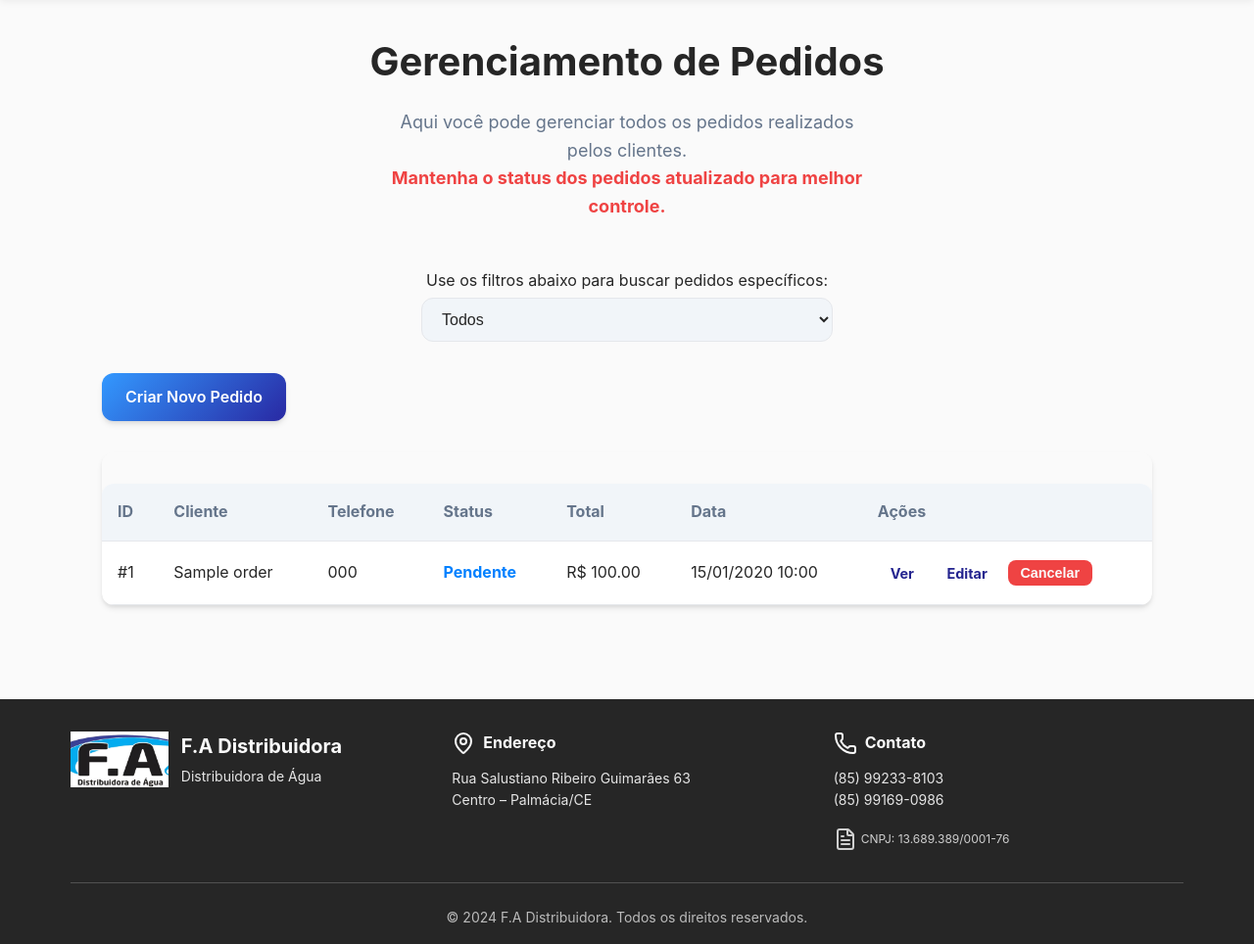
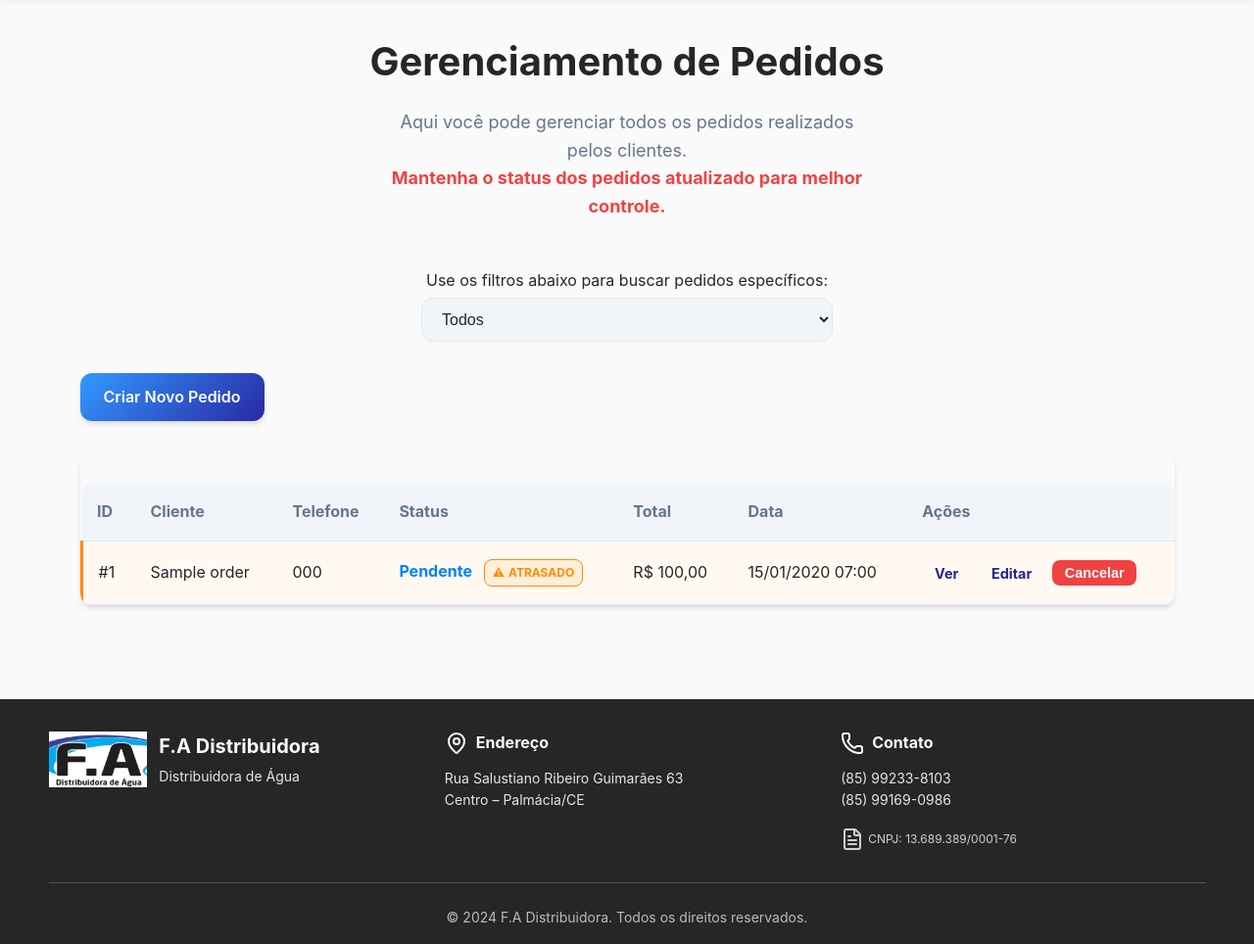
Before and after one commit to Kauanrodrigues01/delivery-agua, a Django app: page /dashboard/orders/ in a window 1280 px wide. Shown: the part 134-1098 px from the top of the page at 98% size. Run offline with Django 5.2, Linux system fonts and the light colour scheme; a user stored in the database is signed in; tables that the repository leaves empty hold one stand-in row (values such as "Sample post").

Commit message:
feat: implement late order detection and cancellation system
- Add is_late property to Order model with 25-minute threshold
- Replace order deletion with cancellation functionality
- Add visual indicators for late orders across dashboard templates
- Implement late order filter and metrics tracking
- Fix timezone configuration for accurate time calculations
- Refactor inline CSS to component-specific styles
- Add late order alerts and animations in dashboard
- Update order management views with cancel functionality

BREAKING CHANGE: Order deletion replaced with status-based cancellation

```diff
--- a/app/settings.py
+++ b/app/settings.py
@@ -141,9 +141,9 @@ AUTH_PASSWORD_VALIDATORS = [
 # Internationalization
 # https://docs.djangoproject.com/en/5.2/topics/i18n/
 
-LANGUAGE_CODE = "en-us"
+LANGUAGE_CODE = config("LANGUAGE_CODE", default="pt-br")
 
-TIME_ZONE = "UTC"
+TIME_ZONE = config("TIME_ZONE", default="America/Sao_Paulo")
 
 USE_I18N = True
 
--- a/checkout/models.py
+++ b/checkout/models.py
@@ -1,4 +1,7 @@
+from datetime import timedelta
+
 from django.db import models
+from django.utils import timezone
 
 from products.models import Product
 
@@ -22,6 +25,11 @@ class Order(models.Model):
     def total_price(self):
         return sum(item.quantity * item.product.price for item in self.items.all())
 
+    @property
+    def is_late(self):
+        elapsed_time = timezone.now() - self.created_at
+        return (elapsed_time > timedelta(minutes=25)) and self.status == "pending"
+
     class Meta:
         verbose_name = "Pedido"
         verbose_name_plural = "Pedidos"
--- a/dashboard/templates/dashboard/order_list.html
+++ b/dashboard/templates/dashboard/order_list.html
@@ -8,6 +8,10 @@
 <link rel="stylesheet" href="{% static 'global/buttons-default-style.css' %}">
 
 <style>
+    .container {
+        max-width: 1245px;
+    }
+
     .warning {
         color: var(--destructive);
         font-weight: bold;
@@ -44,6 +48,31 @@
     .order-cancelled {
         color: #dc3545;
         font-weight: bold;
+    }
+
+    .order-late {
+        color: #ff8c00;
+        font-weight: bold;
+        animation: pulse 2s infinite;
+    }
+
+    .late-indicator {
+        display: inline-flex;
+        align-items: center;
+        margin-left: 0.5rem;
+        padding: 0.2rem 0.5rem;
+        background: rgba(255, 140, 0, 0.1);
+        border: 1px solid #ff8c00;
+        border-radius: var(--radius-sm);
+        font-size: 0.75rem;
+        font-weight: bold;
+        color: #ff8c00;
+        animation: pulse 2s infinite;
+    }
+
+    .late-indicator::before {
+        content: "⚠";
+        margin-right: 0.25rem;
     }
 
     .orders-table {
@@ -112,6 +141,10 @@
         font-weight: bold;
         font-size: 1.1rem;
         color: var(--primary);
+        display: flex;
+        align-items: center;
+        flex-wrap: wrap;
+        gap: 0.5rem;
     }
 
     .order-card-status {
@@ -134,6 +167,12 @@
     .order-card-status.cancelled {
         background: rgba(220, 53, 69, 0.1);
         color: #dc3545;
+    }
+
+    .order-card-status.late {
+        background: rgba(255, 140, 0, 0.1);
+        color: #ff8c00;
+        animation: pulse 2s infinite;
     }
 
     .order-card-details {
@@ -455,6 +494,22 @@
             background: var(--destructive) !important;
             color: var(--destructive-foreground) !important;
         }
+
+        .late-indicator {
+            font-size: 0.65rem;
+            padding: 0.15rem 0.4rem;
+        }
+    }
+
+    /* Late order styling */
+    .order-row-late {
+        background-color: rgba(255, 140, 0, 0.05);
+        border-left: 3px solid #ff8c00;
+    }
+
+    .order-card-late {
+        border-left-color: #ff8c00 !important;
+        background-color: rgba(255, 140, 0, 0.05);
     }
 </style>
 {% endblock %}
@@ -479,6 +534,7 @@
                 <option value="pending" {% if status_filter == 'pending' %}selected{% endif %}>Pendentes</option>
                 <option value="completed" {% if status_filter == 'completed' %}selected{% endif %}>Concluídos</option>
                 <option value="cancelled" {% if status_filter == 'cancelled' %}selected{% endif %}>Cancelados</option>
+                <option value="late" {% if status_filter == 'late' %}selected{% endif %}>Atrasados</option>
             </select>
         </section>
 
@@ -503,15 +559,24 @@
                     </thead>
                     <tbody>
                         {% for order in orders %}
-                        <tr data-id="{{ order.id }}">
+                        <tr data-id="{{ order.id }}" {% if order.is_late %}class="order-row-late" {% endif %}>
                             <td>#{{ order.id }}</td>
                             <td>{{ order.customer_name }}</td>
                             <td>{{ order.phone }}</td>
                             <td>
                                 <span
                                     class="{% if order.status == 'pending' %}order-pending{% elif order.status == 'completed' %}order-completed{% else %}order-cancelled{% endif %}">
-                                    {% if order.status == 'pending' %}Pendente{% elif order.status == 'completed' %}Concluído{% else %}Cancelado{% endif %}
+                                    {% if order.status == 'pending' %}
+                                    Pendente
+                                    {% elif order.status == 'completed' %}
+                                    Concluído
+                                    {% else %}
+                                    Cancelado
+                                    {% endif %}
                                 </span>
+                                {% if order.is_late %}
+                                <span class="late-indicator">ATRASADO</span>
+                                {% endif %}
                             </td>
                             <td>R$ {{ order.total_price|floatformat:2 }}</td>
                             <td>{{ order.created_at|date:"d/m/Y H:i" }}</td>
@@ -533,12 +598,18 @@
             <!-- Mobile Cards View -->
             <div class="orders-cards">
                 {% for order in orders %}
-                <div class="order-card" data-id="{{ order.id }}">
+                <div class="order-card{% if order.is_late %} order-card-late{% endif %}" data-id="{{ order.id }}">
                     <div class="order-card-header">
-                        <div class="order-card-id">#{{ order.id }}</div>
+                        <div class="order-card-id">
+                            #{{ order.id }}
+                            {% if order.is_late %}
+                            <span class="late-indicator">ATRASADO</span>
+                            {% endif %}
+                        </div>
                         <div
                             class="order-card-status {% if order.status == 'pending' %}pending{% elif order.status == 'completed' %}completed{% else %}cancelled{% endif %}">
-                            {% if order.status == 'pending' %}Pendente{% elif order.status == 'completed' %}Concluído{% else %}Cancelado{% endif %}
+                            {% if order.status == 'pending' %}Pendente{% elif order.status == 'completed' %}Concluído{%
+                            else %}Cancelado{% endif %}
                         </div>
                     </div>
 
--- a/dashboard/views.py
+++ b/dashboard/views.py
@@ -113,6 +113,15 @@ def order_list(request):
         orders = Order.objects.filter(status="completed").order_by("-created_at")
     elif status_filter == "cancelled":
         orders = Order.objects.filter(status="cancelled").order_by("-created_at")
+    elif status_filter == "late":
+        # Filtrar pedidos atrasados (pendentes há mais de 25 minutos)
+        from django.utils import timezone
+        from datetime import timedelta
+        cutoff_time = timezone.now() - timedelta(minutes=25)
+        orders = Order.objects.filter(
+            status="pending",
+            created_at__lt=cutoff_time
+        ).order_by("-created_at")
     else:
         orders = Order.objects.all().order_by("-created_at")
 
```
Also changed, not shown: dashboard/templates/dashboard/dashboard.html (+36 -0 lines), dashboard/templates/dashboard/order_detail.html (+50 -2 lines), dashboard/utils/metrics.py (+8 -0 lines).
